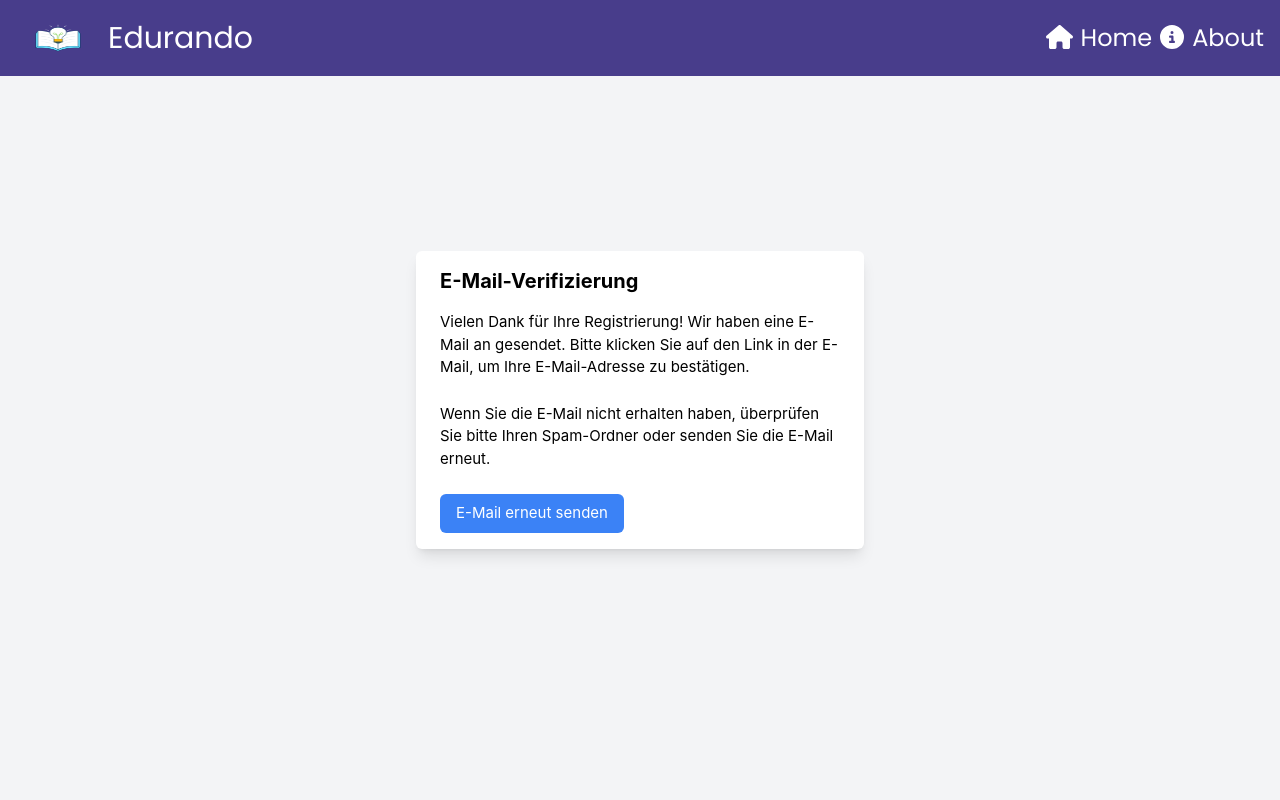
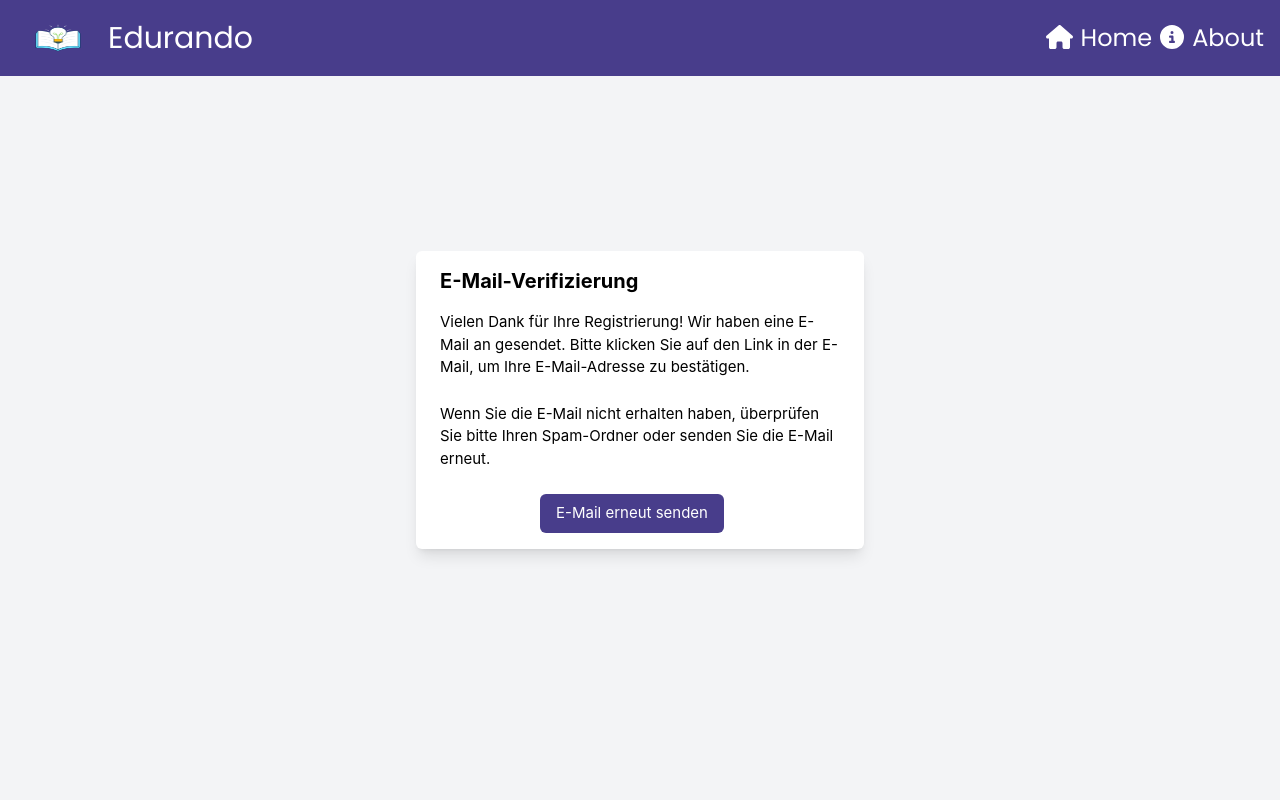
Before and after one commit to altinrushiti/Edurando, a Vue app in the folder Edurando_App/edurando-frontend/: page /confirm in a window 1280 px wide. Shown: the top 800 px of the page. Built offline with nearby package versions, Linux system fonts and the light colour scheme.

Commit message:
Gender Selection verbessert und Confirmation Seite verschönert

```diff
--- a/Edurando_App/edurando-frontend/src/modules/Registration/page/Confirmation.vue
+++ b/Edurando_App/edurando-frontend/src/modules/Registration/page/Confirmation.vue
@@ -1,17 +1,17 @@
 <template>
-  <div class="flex items-center justify-center h-screen bg-gray-100">
+  <div class="flex flex-col items-center justify-center h-screen bg-gray-100">
     <div class="max-w-md px-6 py-4 bg-white shadow-lg rounded-md">
       <h2 class="text-xl font-bold mb-4 text-black">E-Mail-Verifizierung</h2>
       <p class="mb-6 text-black">Vielen Dank für Ihre Registrierung! Wir haben eine E-Mail an <strong>{{ email }}</strong> gesendet. Bitte klicken Sie auf den Link in der E-Mail, um Ihre E-Mail-Adresse zu bestätigen.</p>
       <p class="mb-6 text-black">Wenn Sie die E-Mail nicht erhalten haben, überprüfen Sie bitte Ihren Spam-Ordner oder <a href="#">senden Sie die E-Mail erneut</a>.</p>
-      <button class="bg-blue-500 hover:bg-blue-600 text-white py-2 px-4 rounded-md" @click="resendEmail">E-Mail erneut senden</button>
+      <div class="flex flex-row items-center justify-center text-center">
+        <button class="bg-[#483d8b] hover:bg-[#483d8b] text-white py-2 px-4 rounded-md mr-4" @click="resendEmail">E-Mail erneut senden</button>
+      </div>
     </div>
   </div>
 </template>
+
 <script>
-
-
-
 export default {
   name: 'Confirmation',
   data() {
@@ -21,6 +21,7 @@ export default {
   },
 }
 </script>
+
 <style scoped>
 
 </style>
--- a/Edurando_App/edurando-frontend/src/modules/Registration/page/RegistrationPage.vue
+++ b/Edurando_App/edurando-frontend/src/modules/Registration/page/RegistrationPage.vue
@@ -11,6 +11,7 @@
           <div>
             <label for="role" class="text-black font-font-family p-2 font-size=10px">Role:  </label>
             <select class="text-black" id="role" v-model="user.role">
+              <option value="" disabled>select role</option>
               <option value="Student">Student</option>
               <option value="Teacher">Teacher</option>
             </select>
@@ -56,7 +57,9 @@
         <div>
           <button type="submit"
                   class=" text-center mx-auto w-1/2 flex justify-center py-2 px-4 border border-transparent text-sm font-medium rounded-md text-white bg-[#483d8b] hover:bg-purple-950 focus:outline-none focus:ring-2 focus:ring-offset-2 focus:ring-blue-500">
+            <router-link to="/confirm">
             Sign up
+            </router-link>
           </button>
         </div>
       </form>
@@ -74,6 +77,7 @@ export default defineComponent({
       data() {
 
         return {
+          profession: '',
           result: {},
           user: {
             role: '',
@@ -87,7 +91,7 @@ export default defineComponent({
         }
       },
       created() {
-    },mounted() {
+      }, mounted() {
 
       },
       methods: {
```
Lines whose indentation alone changed are shown as unchanged.
